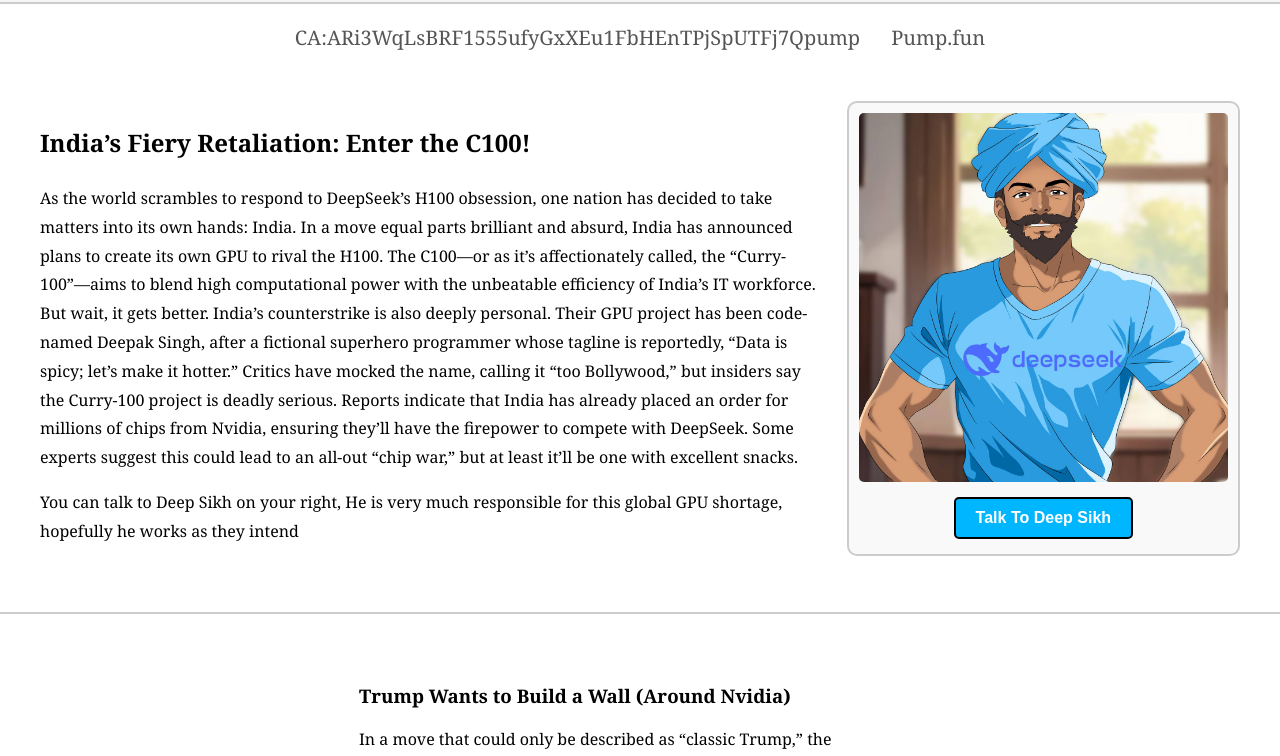
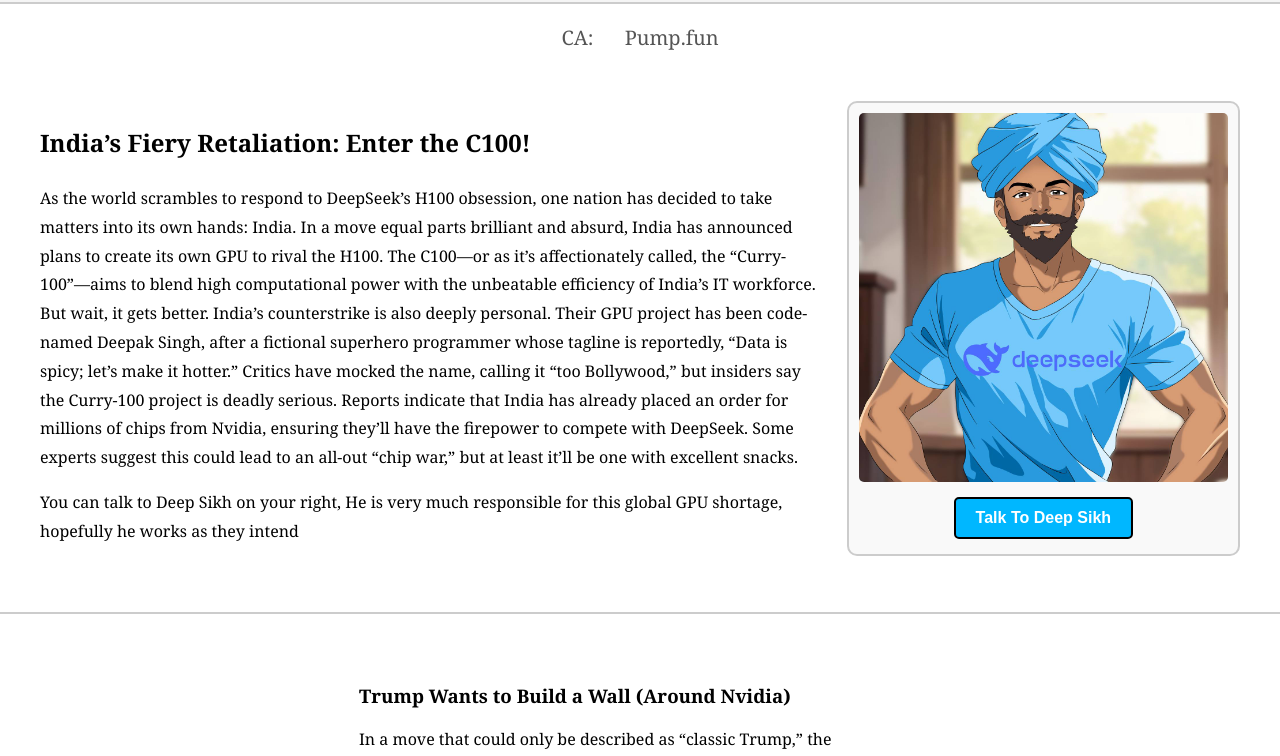
Before and after one commit to chilledpear/Talk-to-Deepak, a plain HTML site: page index.html in a window 1280 px wide. Shown: the part 106-862 px from the top of the page. Drawn offline with Linux system fonts and the light colour scheme; a web font is replaced by a local one.

Commit message:
Update index.html

```diff
--- a/index.html
+++ b/index.html
@@ -21,7 +21,7 @@
 
     <div class="container">
         <div class="article-header">
-            <p>CA:ARi3WqLsBRF1555ufyGxXEu1FbHEnTPjSpUTFj7Qpump &nbsp;&nbsp;&nbsp;&nbsp; Pump.fun</p>
+            <p>CA: &nbsp;&nbsp;&nbsp;&nbsp; Pump.fun</p>
         </div>
         <div class="main-content">
             <!-- Left Column -->
```
